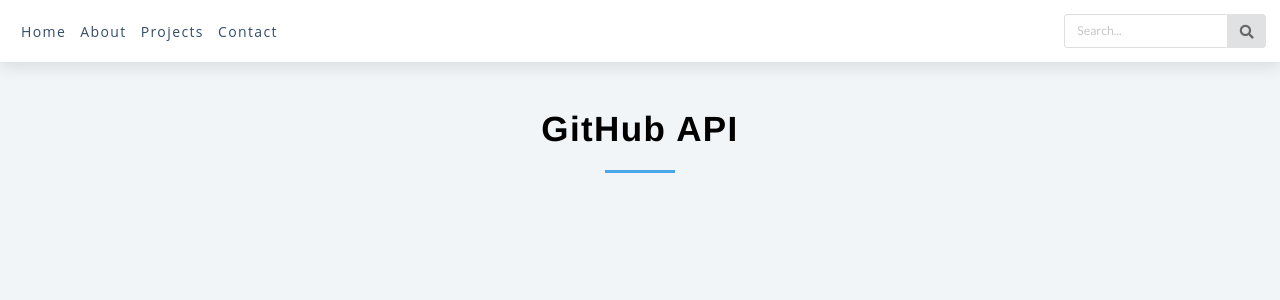
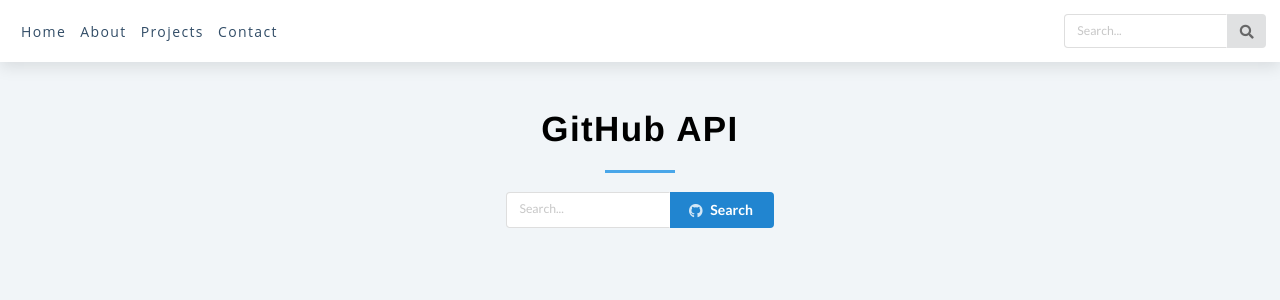
Before and after one commit to me945/Fetch, a React (Create React App) app in the folder github-react/: page / in a window 1280 px wide. Shown: the top 300 px of the page. Built offline with nearby package versions, Linux system fonts and the light colour scheme.

Commit message:
fix input box

```diff
--- a/github-react/src/components/Profile/Profile.css
+++ b/github-react/src/components/Profile/Profile.css
@@ -48,6 +48,7 @@
     margin-left: auto;
     margin-right: auto;
     width: 40%;
+    padding-top: 20px;
 }
 #person-img {
     width: 100%;
--- a/github-react/src/components/Title/Title.js
+++ b/github-react/src/components/Title/Title.js
@@ -2,13 +2,47 @@
 
 import React from 'react'
 
-const Title = () => {
+const Title = ({ userName, onChange, onClick }) => {
     return (
         <div className="title">
             <br />
             <h2>GitHub API</h2>
             <div className="underline"></div>
+            <br />
+            <li
+                style={{
+                    display: 'flex',
+                    justifyContent: 'center',
+                }}
+            >
+                <div>
+                    <div className="ui action input">
+                        <input
+                            type="text"
+                            placeholder="Search..."
+                            value={userName}
+                            onChange={onChange}
+                        ></input>
+                        <button
+                            className="ui primary button"
+                            type="submit"
+                            onClick={onClick}
+                        >
+                            <i class="github icon"></i>
+                            {'Search'}
+                        </button>
+                    </div>
+                </div>
+            </li>
         </div>
     )
 }
 export default Title
+
+{
+    /* <img
+src="https://clipart.info/images/ccovers/1499794873github-logo-png.png"
+width="500"
+height="200"
+/> */
+}
```
